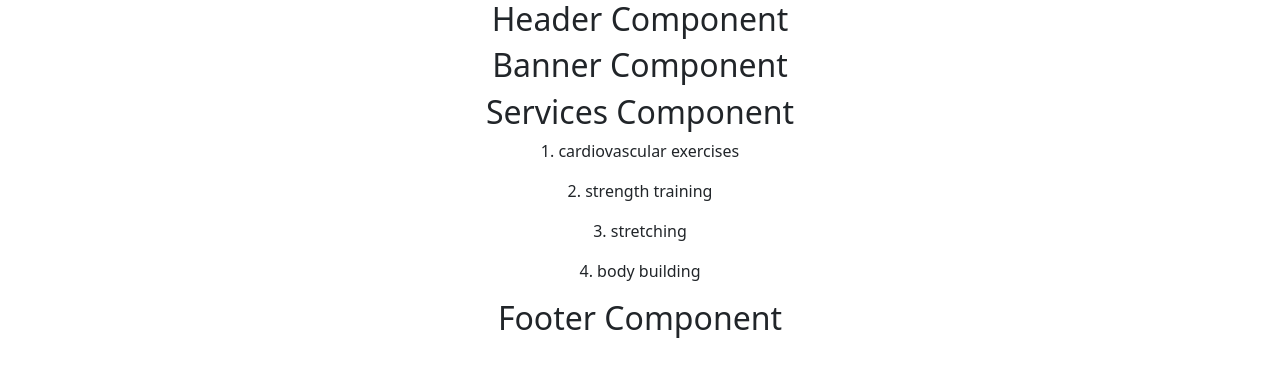
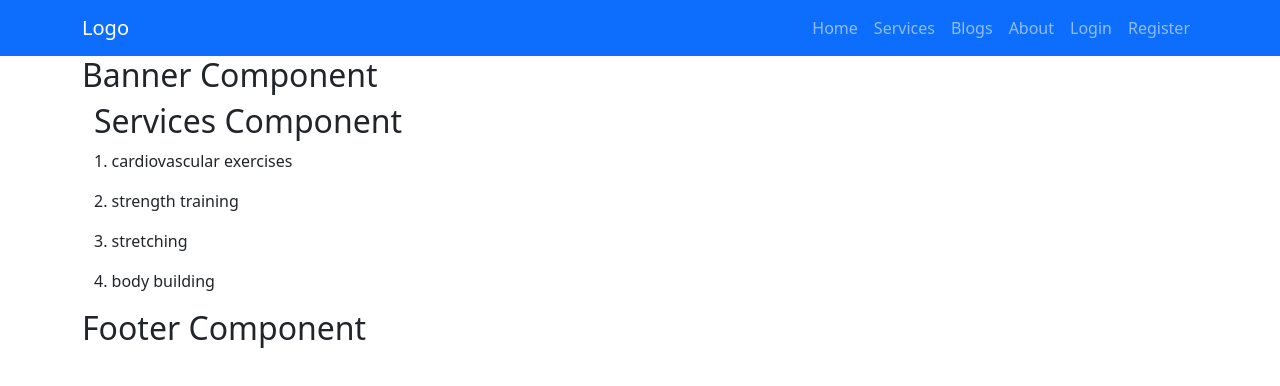
Before and after one commit to nahidsultan19/independent-service-provider, a React (Create React App) app: page / in a window 1280 px wide. Shown: the top 386 px of the page. Built offline with nearby package versions, Linux system fonts and the light colour scheme.

Commit message:
added navbar and completed header menu navigate.

```diff
--- a/src/App.js
+++ b/src/App.js
@@ -1,10 +1,28 @@
+import { Route, Routes } from 'react-router-dom';
 import './App.css';
+import About from './Components/About/About';
+import Blogs from './Components/Blogs/Blogs';
 import Home from './Components/Home/Home/Home';
+import Footer from './Components/Shared/Footer/Footer';
+import Header from './Components/Shared/Header/Header';
+import Login from './Components/Login/Login';
+import Register from './Components/Register/Register';
+import NotFound from './Components/NotFound/NotFound';
 
 function App() {
   return (
-    <div className="App">
-      <Home></Home>
+    <div>
+      <Header></Header>
+      <Routes>
+        <Route path='/' element={<Home></Home>} />
+        <Route path='/home' element={<Home></Home>} />
+        <Route path='/blogs' element={<Blogs></Blogs>} />
+        <Route path='/about' element={<About></About>} />
+        <Route path='/login' element={<Login></Login>} />
+        <Route path='/register' element={<Register></Register>} />
+        <Route path='*' element={<NotFound></NotFound>} />
+      </Routes>
+      <Footer></Footer>
     </div>
   );
 }
--- a/src/Components/Home/Home/Home.js
+++ b/src/Components/Home/Home/Home.js
@@ -1,17 +1,13 @@
 import React from 'react';
-import Footer from '../../Shared/Footer/Footer';
-import Header from '../../Shared/Header/Header';
 import Banner from '../Banner/Banner';
 import Services from '../Services/Services';
 
 
 const Home = () => {
     return (
-        <div>
-            <Header></Header>
+        <div className='container'>
             <Banner></Banner>
             <Services></Services>
-            <Footer></Footer>
         </div>
     );
 };
--- a/src/Components/Home/Services/Services.js
+++ b/src/Components/Home/Services/Services.js
@@ -2,7 +2,7 @@ import React from 'react';
 
 const Services = () => {
     return (
-        <div>
+        <div className='container' id='services'>
             <h2>Services Component</h2>
             <p>1. cardiovascular exercises</p>
             <p>2. strength training</p>
--- a/src/Components/Shared/Footer/Footer.js
+++ b/src/Components/Shared/Footer/Footer.js
@@ -2,7 +2,7 @@ import React from 'react';
 
 const Footer = () => {
     return (
-        <div>
+        <div className='container'>
             <h2>Footer Component</h2>
         </div>
     );
--- a/src/Components/Shared/Header/Header.js
+++ b/src/Components/Shared/Header/Header.js
@@ -1,9 +1,28 @@
 import React from 'react';
+import { Container, Nav, Navbar } from 'react-bootstrap';
+import { Link } from 'react-router-dom';
 
 const Header = () => {
     return (
         <div>
-            <h2>Header Component</h2>
+            <Navbar collapseOnSelect expand="lg" bg="primary" variant="dark">
+                <Container>
+                    <Navbar.Brand as={Link} to="/">Logo</Navbar.Brand>
+                    <Navbar.Toggle aria-controls="responsive-navbar-nav" />
+                    <Navbar.Collapse id="responsive-navbar-nav">
+                        <Nav className="ms-auto">
+                            <Nav.Link as={Link} to="/home">Home</Nav.Link>
+                            <Nav.Link href="home#services">Services</Nav.Link>
+                            <Nav.Link as={Link} to="/blogs">Blogs</Nav.Link>
+                            <Nav.Link as={Link} to="/about">About</Nav.Link>
+                        </Nav>
+                        <Nav>
+                            <Nav.Link as={Link} to="/login">Login</Nav.Link>
+                            <Nav.Link as={Link} to="/register">Register</Nav.Link>
+                        </Nav>
+                    </Navbar.Collapse>
+                </Container>
+            </Navbar>
         </div>
     );
 };
```
